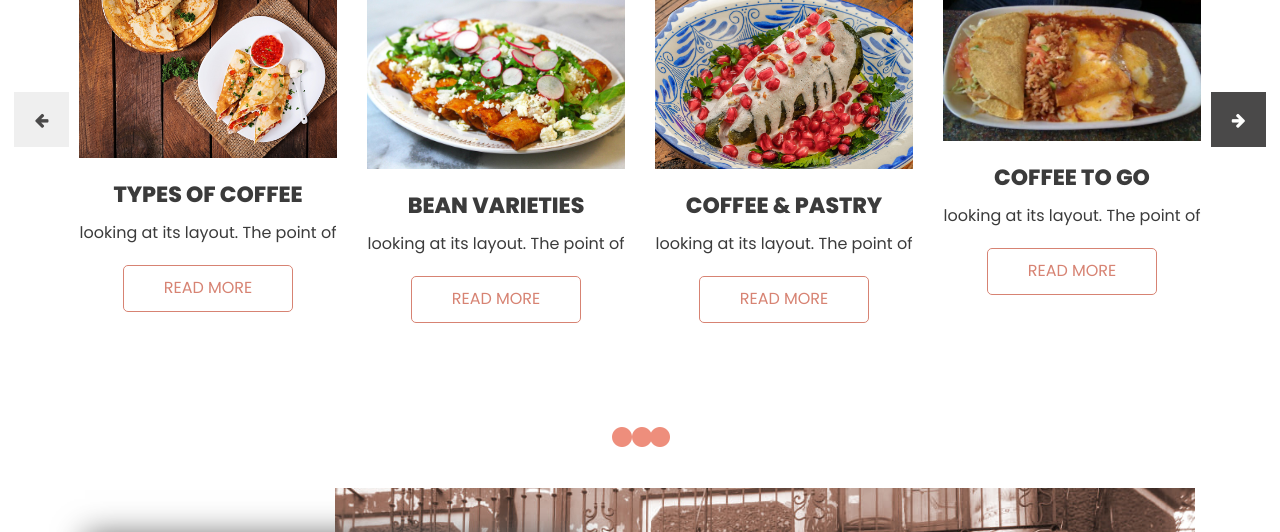
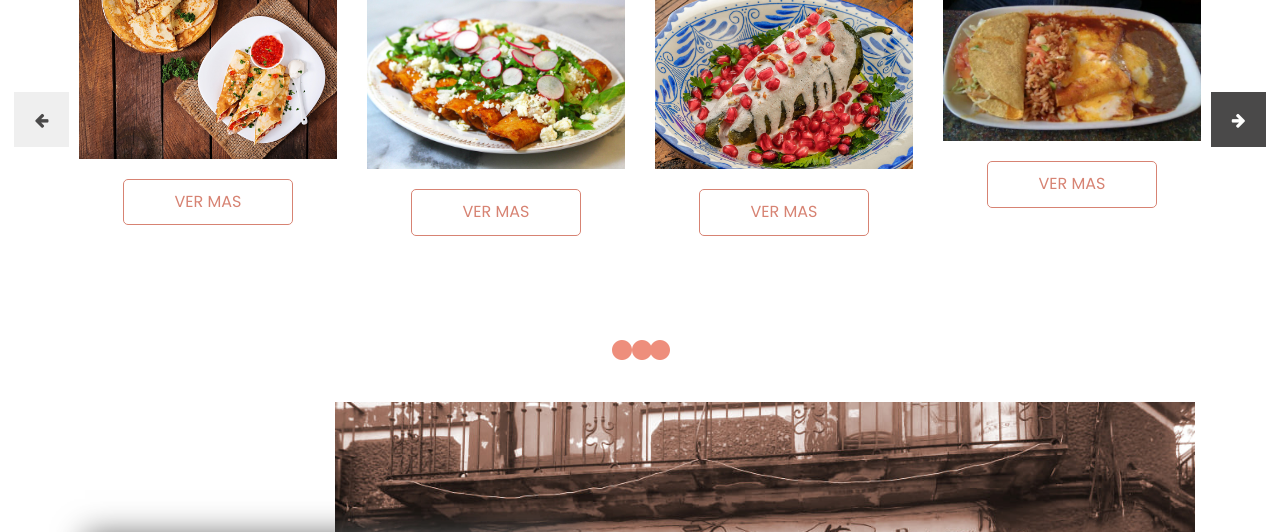
Before and after one commit to CasperDevs/LaVidaSinTi, a plain HTML site: page index.html in a window 1280 px wide. Shown: the part 1015-1547 px from the top of the page. Drawn offline with nearby package versions, Linux system fonts and the light colour scheme; files whose address does not match are found by name.

Commit message:
Ultima Ac

```diff
--- a/index.html
+++ b/index.html
@@ -32,7 +32,8 @@
       <div class="header_section">
          <div class="container-fluid">
             <nav class="navbar navbar-expand-lg navbar-light bg-light">
-               <a class="navbar-brand"href="index.html"><img src="images/logolvst.png"></a>
+               <a class="navbar-brand"href="index.html"><img src="images/logo2.png
+                  "></a>
                <button class="navbar-toggler" type="button" data-toggle="collapse" data-target="#navbarSupportedContent" aria-controls="navbarSupportedContent" aria-expanded="false" aria-label="Toggle navigation">
                <span class="navbar-toggler-icon"></span>
                </button>
@@ -169,13 +170,13 @@
                            </div>
                            <div class="col-lg-3 col-md-6">
                               <div class="coffee_img"><img src="images/m3.jpg"></div>
-                              <h3 class="types_text">COFFEE & PASTRY</h3>
+                              <h3 class="types_text">Tostadas en chorizo</h3>
                               <p class="looking_text">El mejor platillo para tu comida</p>
                               <div class="read_bt"><a href="#">Ver Mas</a></div>
                            </div>
                            <div class="col-lg-3 col-md-6">
                               <div class="coffee_img"><img src="images/m4.jpg"></div>
-                              <h3 class="types_text">COFFEE TO GO</h3>
+                              <h3 class="types_text">Huevos Con Chilaquiles</h3>
                               <p class="looking_text">El mejor platillo para tu comida</p>
                               <div class="read_bt"><a href="#">Ver Mas</a></div>
                            </div>
@@ -187,27 +188,23 @@
                         <div class="row">
                            <div class="col-lg-3 col-md-6">
                               <div class="coffee_img"><img src="images/m5.jpg"></div>
-                              <h3 class="types_text">TYPES OF COFFEE</h3>
-                              <p class="looking_text">looking at its layout. The point of</p>
-                              <div class="read_bt"><a href="#">Read More</a></div>
+
+                              <div class="read_bt"><a href="#">Ver Mas</a></div>
                            </div>
                            <div class="col-lg-3 col-md-6">
                               <div class="coffee_img"><img src="images/m6.jpg"></div>
-                              <h3 class="types_text">BEAN VARIETIES</h3>
-                              <p class="looking_text">looking at its layout. The point of</p>
-                              <div class="read_bt"><a href="#">Read More</a></div>
+
+                              <div class="read_bt"><a href="#">Ver Mas</a></div>
                            </div>
                            <div class="col-lg-3 col-md-6">
                               <div class="coffee_img"><img src="images/m7.jpg"></div>
-                              <h3 class="types_text">COFFEE & PASTRY</h3>
-                              <p class="looking_text">looking at its layout. The point of</p>
-                              <div class="read_bt"><a href="#">Read More</a></div>
+
+                              <div class="read_bt"><a href="#">Ver Mas</a></div>
                            </div>
                            <div class="col-lg-3 col-md-6">
                               <div class="coffee_img"><img src="images/m8.jpg"></div>
-                              <h3 class="types_text">COFFEE TO GO</h3>
-                              <p class="looking_text">looking at its layout. The point of</p>
-                              <div class="read_bt"><a href="#">Read More</a></div>
+
+                              <div class="read_bt"><a href="#">Ver Mas</a></div>
                            </div>
                         </div>
                      </div>
@@ -217,27 +214,24 @@
                         <div class="row">
                            <div class="col-lg-3 col-md-6">
                               <div class="coffee_img"><img src="images/img-1.png"></div>
-                              <h3 class="types_text">TYPES OF COFFEE</h3>
-                              <p class="looking_text">looking at its layout. The point of</p>
-                              <div class="read_bt"><a href="#">Read More</a></div>
+
+                              <div class="read_bt"><a href="#">Ver Mas</a></div>
                            </div>
                            <div class="col-lg-3 col-md-6">
                               <div class="coffee_img"><img src="images/img-2.png"></div>
-                              <h3 class="types_text">BEAN VARIETIES</h3>
-                              <p class="looking_text">looking at its layout. The point of</p>
-                              <div class="read_bt"><a href="#">Read More</a></div>
+
+                              <div class="read_bt"><a href="#">Ver Mas</a></div>
                            </div>
                            <div class="col-lg-3 col-md-6">
                               <div class="coffee_img"><img src="images/img-3.png"></div>
-                              <h3 class="types_text">COFFEE & PASTRY</h3>
-                              <p class="looking_text">looking at its layout. The point of</p>
-                              <div class="read_bt"><a href="#">Read More</a></div>
+
+                              <div class="read_bt"><a href="#">Ver Mas</a></div>
                            </div>
                            <div class="col-lg-3 col-md-6">
                               <div class="coffee_img"><img src="images/img-4.png"></div>
                               <h3 class="types_text">COFFEE TO GO</h3>
                               <p class="looking_text">looking at its layout. The point of</p>
-                              <div class="read_bt"><a href="#">Read More</a></div>
+                              <div class="read_bt"><a href="#">Ver Mas</a></div>
                            </div>
                         </div>
                      </div>
@@ -387,8 +381,8 @@
          <div class="container">
             <div class="row">
                <div class="col-md-12">
-                  <h1 class="address_text">Address</h1>
-                  <p class="footer_text">here, content here', making it look like readable English. Many desktop publishing packages and web page editors now use </p>
+                  <h1 class="address_text">Nuestra Direccion</h1>
+                  <p class="footer_text">Calle Sostenes Rocha S/N Guanajuato Capital, Guanajuato</p>
                   <div class="location_text">
                      <ul>
                         <li>
@@ -398,14 +392,14 @@
                         </li>
                         <li>
                            <a href="#">
-                           <i class="fa fa-envelope" aria-hidden="true"></i><span class="padding_left_10">demo@gmail.com</span>
+                           <i class="fa fa-envelope" aria-hidden="true"></i><span class="padding_left_10">lavidasinti@gmail.com</span>
                            </a>
                         </li>
                      </ul>
                   </div>
-                  <div class="form-group">
-                     <textarea class="update_mail" placeholder="Your Email" rows="5" id="comment" name="Your Email"></textarea>
-                     <div class="subscribe_bt"><a href="#"><img src="images/teligram-icon.png"></a></div>
+                 <!--<div class="form-group">
+                     <textarea class="update_mail" placeholder="Correo" rows="5" id="comment" name="Your Email"></textarea>
+                     <div class="subscribe_bt"><a href="#"><img src="images/teligram-icon.png"></a></div>-->
                   </div>
                </div>
             </div>
@@ -417,7 +411,7 @@
          <div class="container">
             <div class="row">
                <div class="col-lg-6 col-sm-12">
-                  <p class="copyright_text">2020 All Rights Reserved. Design by <a href="https://html.design">Free Html Templates</a></p>
+                  <p class="copyright_text">2023 Derechos Reservados. Diseñado por <a href=""">OGXLabs</a></p>
                </div>
                <div class="col-lg-6 col-sm-12">
                   <div class="footer_social_icon">
```
Also changed, not shown: images/logo2.png (added).
